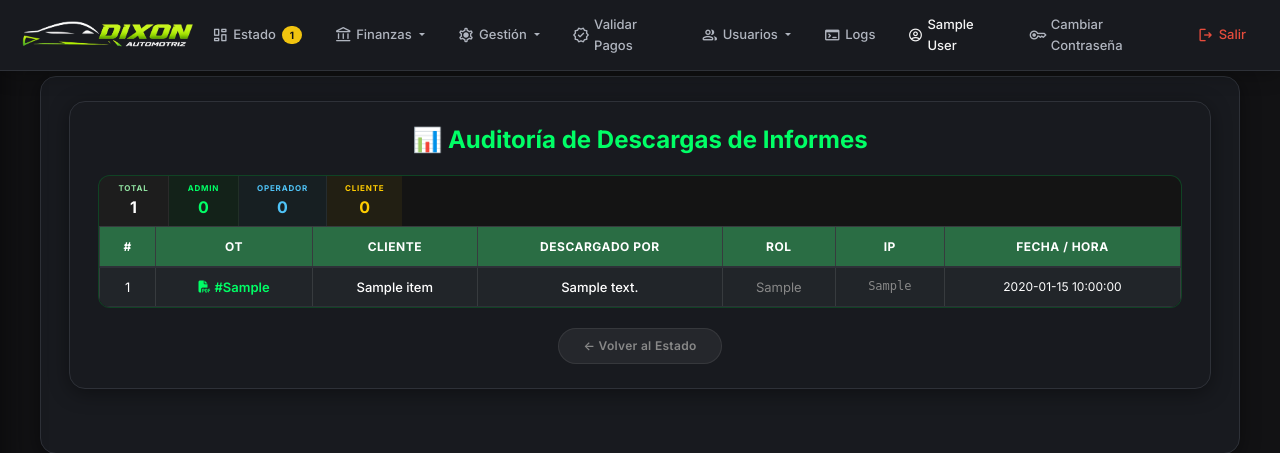
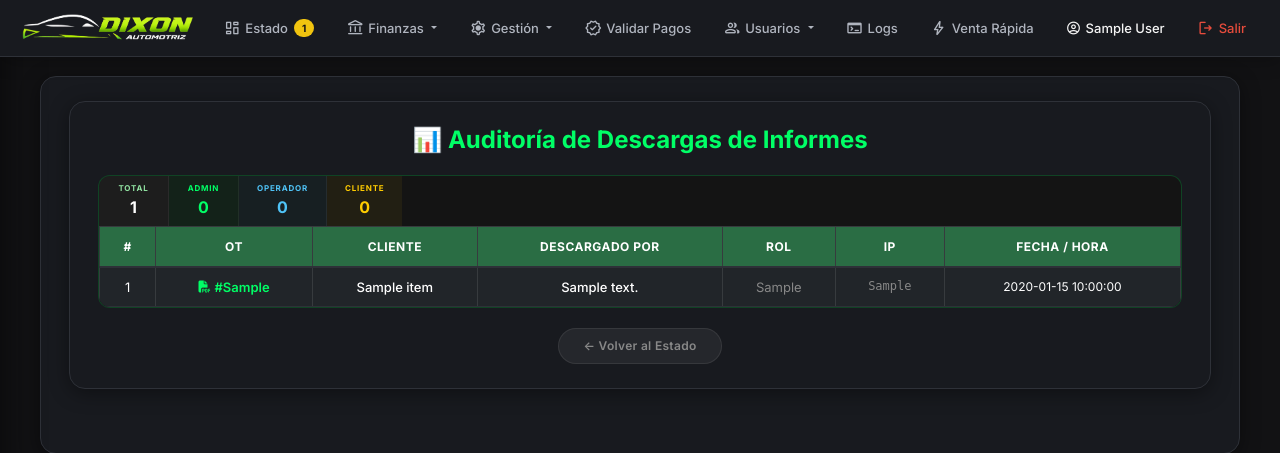
Before and after one commit to kevinttbr2-cyber/EA-Dixon, a Flask app: page /auditoria_descargas in a window 1280 px wide. Shown: the top 453 px of the page. Run offline with Flask 3, Linux system fonts and the light colour scheme; the visitor is signed in with stand-in values (Sample User, id 1); a database or web service that is not in the repository returns one stand-in record (values such as "Sample title"); data that the repository does not hold is empty; some libraries are stand-ins or nearby versions.

Commit message:
Update base.html

```diff
--- a/Frontend/templates/base.html
+++ b/Frontend/templates/base.html
@@ -574,7 +574,9 @@
 
                     {% if session.get("usuario") %}
 
-                    <!-- ESTADO (directo) -->
+                    <!-- ====================
+                    ESTADO (todos)
+                    ==================== -->
                     <li class="nav-item">
                         <a class="nav-link {% if request.path == '/estado' %}active{% endif %}" href="/estado">
                             <span class="material-symbols-rounded">dashboard</span>
@@ -585,15 +587,16 @@
                         </a>
                     </li>
 
-                    <!-- FINANZAS (dropdown) -->
-                    {% if session.get("rol") in ["admin", "operador"] %}
+                    <!-- ====================
+                    FINANZAS (SOLO ADMIN)
+                    ==================== -->
+                    {% if session.get("rol") == "admin" %}
                     <li class="nav-item dropdown">
                         <a class="nav-link dropdown-toggle" href="#" id="menuFinanzas" role="button" data-bs-toggle="dropdown">
                             <span class="material-symbols-rounded">account_balance</span>
                             Finanzas
                         </a>
                         <ul class="dropdown-menu">
-                            <!-- ✅ Balance Unificado -->
                             <li>
                                 <a class="dropdown-item" href="/balance_unificado" style="
                                     background: rgba(0,255,102,0.08);
@@ -615,8 +618,10 @@
                     </li>
                     {% endif %}
 
-                    <!-- GESTIÓN -->
-                    {% if session.get("rol") in ["admin", "operador"] %}
+                    <!-- ====================
+                    GESTIÓN (SOLO ADMIN)
+                    ==================== -->
+                    {% if session.get("rol") == "admin" %}
                     <li class="nav-item dropdown">
                         <a class="nav-link dropdown-toggle" href="#" id="menuGestion" role="button" data-bs-toggle="dropdown">
                             <span class="material-symbols-rounded">settings</span>
@@ -635,8 +640,10 @@
                     </li>
                     {% endif %}
 
-                    <!-- VALIDAR PAGOS -->
-                    {% if session.get("rol") in ["admin", "operador"] %}
+                    <!-- ====================
+                    VALIDAR PAGOS (SOLO ADMIN)
+                    ==================== -->
+                    {% if session.get("rol") == "admin" %}
                     <li class="nav-item">
                         <a class="nav-link {% if request.path == '/pendientes_validacion' %}active{% endif %}" href="/pendientes_validacion">
                             <span class="material-symbols-rounded">verified</span>
@@ -645,7 +652,9 @@
                     </li>
                     {% endif %}
 
-                    <!-- USUARIOS (solo admin) -->
+                    <!-- ====================
+                    USUARIOS (SOLO ADMIN) - INCLUYE CAMBIAR CONTRASEÑA
+                    ==================== -->
                     {% if session.get("rol") == "admin" %}
                     <li class="nav-item dropdown">
                         <a class="nav-link dropdown-toggle" href="#" id="menuUsuarios" role="button" data-bs-toggle="dropdown">
@@ -655,11 +664,16 @@
                         <ul class="dropdown-menu">
                             <li><a class="dropdown-item" href="/register"><span class="material-symbols-rounded">person_add</span> Crear Usuario</a></li>
                             <li><a class="dropdown-item" href="/usuarios"><span class="material-symbols-rounded">group</span> Lista de Usuarios</a></li>
+                            <li><hr class="dropdown-divider"></li>
+                            <!-- ✅ Cambiar Contraseña DENTRO de Usuarios -->
+                            <li><a class="dropdown-item" href="/cambiar_password"><span class="material-symbols-rounded">key</span> Cambiar Contraseña</a></li>
                         </ul>
                     </li>
                     {% endif %}
 
-                    <!-- LOGS (solo admin) -->
+                    <!-- ====================
+                    LOGS (SOLO ADMIN)
+                    ==================== -->
                     {% if session.get("rol") == "admin" %}
                     <li class="nav-item">
                         <a class="nav-link {% if request.path == '/ver_logs' %}active{% endif %}" href="/ver_logs">
@@ -669,19 +683,26 @@
                     </li>
                     {% endif %}
 
-                    <!-- PERFIL + CAMBIAR CONTRASEÑA + SALIR -->
+                    <!-- ====================
+                    VENTA RÁPIDA (ADMIN Y OPERADOR)
+                    ==================== -->
+                    {% if session.get("rol") in ["admin", "operador"] %}
+                    <li class="nav-item">
+                        <a class="nav-link {% if request.path == '/venta_rapida' %}active{% endif %}" href="/venta_rapida">
+                            <span class="material-symbols-rounded">bolt</span>
+                            Venta Rápida
+                        </a>
+                    </li>
+                    {% endif %}
+
+                    <!-- ====================
+                    PERFIL + SALIR (TODOS)
+                    ==================== -->
                     <li class="nav-item">
                         <span class="user-name">
                             <span class="material-symbols-rounded" style="font-size: 16px;">account_circle</span>
                             {{ session.get('nombre_completo', session.get('usuario')) }}
                         </span>
-                    </li>
-                    <!-- ✅ CAMBIAR CONTRASEÑA (NUEVO) -->
-                    <li class="nav-item">
-                        <a class="nav-link" href="/cambiar_password" style="color: #4fc3f7;">
-                            <span class="material-symbols-rounded">key</span>
-                            Cambiar Contraseña
-                        </a>
                     </li>
                     <li class="nav-item">
                         <a class="nav-link logout-link" href="/logout">
@@ -708,7 +729,7 @@
             <div class="user-role">{{ session.get('rol', 'usuario') }}</div>
         </div>
 
-        <!-- Estado -->
+        <!-- Estado (todos) -->
         <a href="/estado" class="drawer-item {% if request.path == '/estado' %}active{% endif %}">
             <span class="material-symbols-rounded">dashboard</span>
             Estado
@@ -717,9 +738,9 @@
             {% endif %}
         </a>
 
-        <!-- FINANZAS -->
+        <!-- FINANZAS (SOLO ADMIN) -->
+        {% if session.get("rol") == "admin" %}
         <div class="drawer-section-title">Finanzas</div>
-        <!-- ✅ Balance Unificado -->
         <a href="/balance_unificado" class="drawer-item {% if request.path == '/balance_unificado' %}active{% endif %}" style="
             padding-left: 36px;
             border-left: 3px solid #00ff66;
@@ -748,8 +769,10 @@
             <span class="material-symbols-rounded">receipt_long</span>
             Cierre de Caja
         </a>
+        {% endif %}
 
-        <!-- GESTIÓN -->
+        <!-- GESTIÓN (SOLO ADMIN) -->
+        {% if session.get("rol") == "admin" %}
         <div class="drawer-section-title">Gestión</div>
         <a href="/registros" class="drawer-item {% if request.path == '/registros' %}active{% endif %}" style="padding-left: 36px;">
             <span class="material-symbols-rounded">history</span>
@@ -777,9 +800,21 @@
             <span class="material-symbols-rounded">inventory_2</span>
             Repuestos
         </a>
+        {% endif %}
 
         <!-- OPERACIONES -->
         <div class="drawer-section-title">Operaciones</div>
+
+        <!-- Venta Rápida (admin y operador) -->
+        {% if session.get("rol") in ["admin", "operador"] %}
+        <a href="/venta_rapida" class="drawer-item {% if request.path == '/venta_rapida' %}active{% endif %}" style="padding-left: 36px;">
+            <span class="material-symbols-rounded">bolt</span>
+            Venta Rápida
+        </a>
+        {% endif %}
+
+        <!-- Validar Pagos (solo admin) -->
+        {% if session.get("rol") == "admin" %}
         <a href="/pendientes_validacion" class="drawer-item {% if request.path == '/pendientes_validacion' %}active{% endif %}" style="padding-left: 36px;">
             <span class="material-symbols-rounded">verified</span>
             Validar Pagos
@@ -788,6 +823,7 @@
             <span class="material-symbols-rounded">download</span>
             Auditoría
         </a>
+        {% endif %}
 
         <!-- ADMINISTRACIÓN (solo admin) -->
         {% if session.get("rol") == "admin" %}
@@ -796,20 +832,19 @@
             <span class="material-symbols-rounded">people</span>
             Usuarios
         </a>
+        <!-- ✅ Cambiar Contraseña DENTRO de Administración -->
+        <a href="/cambiar_password" class="drawer-item {% if request.path == '/cambiar_password' %}active{% endif %}" style="padding-left: 36px; color: #4fc3f7;">
+            <span class="material-symbols-rounded">key</span>
+            Cambiar Contraseña
+        </a>
         <a href="/ver_logs" class="drawer-item {% if request.path == '/ver_logs' %}active{% endif %}" style="padding-left: 36px;">
             <span class="material-symbols-rounded">terminal</span>
             Logs
         </a>
         {% endif %}
 
-        <!-- ✅ CAMBIAR CONTRASEÑA (NUEVO) -->
+        <!-- SALIR (todos) -->
         <div style="padding: 8px 20px 4px; border-top: 1px solid #2e3138; margin-top: 8px;"></div>
-        <a href="/cambiar_password" class="drawer-item" style="color: #4fc3f7;">
-            <span class="material-symbols-rounded">key</span>
-            Cambiar Contraseña
-        </a>
-
-        <!-- SALIR -->
         <a href="/logout" class="drawer-item" style="color: #e74c3c;">
             <span class="material-symbols-rounded">logout</span>
             Salir
```
